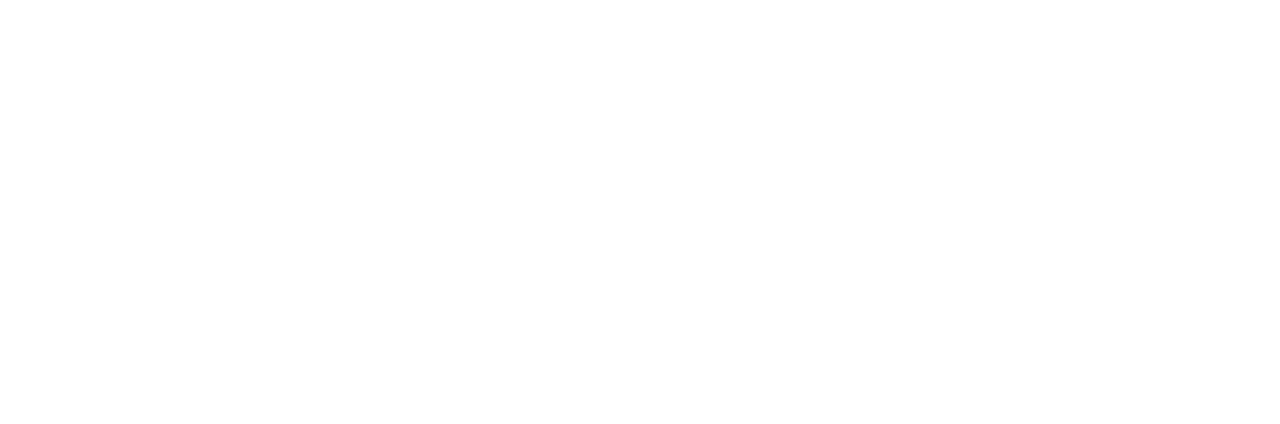
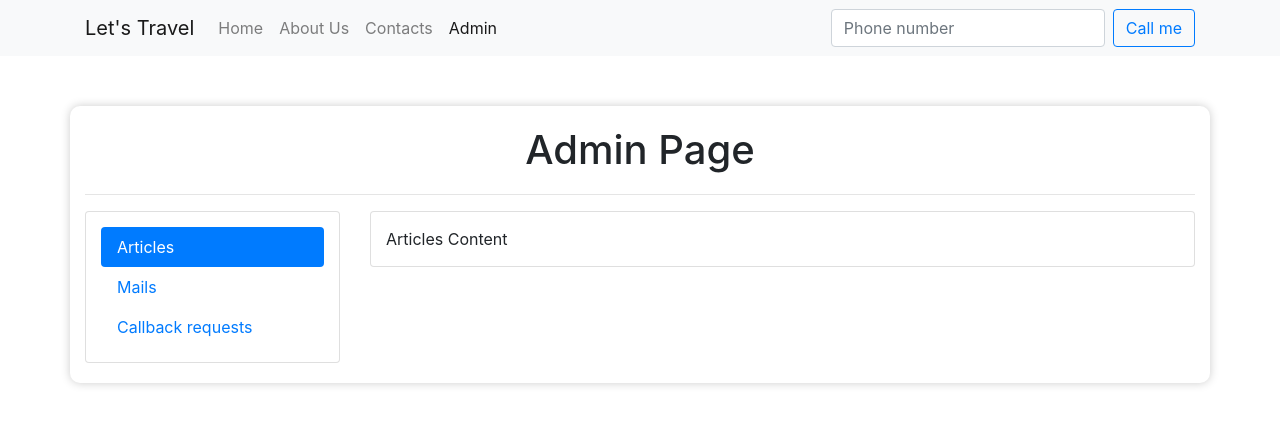
Before and after one commit to halculvin/travel, a website: page public/admin/index.html in a window 1280 px wide. Drawn offline with nearby package versions, Linux system fonts and the light colour scheme.

Commit message:
setup admin page

```diff
--- a/public/admin/index.html
+++ b/public/admin/index.html
@@ -5,8 +5,73 @@
     <meta http-equiv="X-UA-Compatible" content="IE=edge">
     <meta name="viewport" content="width=device-width, initial-scale=1.0">
     <title>Admin Page</title>
+    <link rel="stylesheet" href="/css/bootstrap.min.css">
+    <link rel="stylesheet" href="/css/style.css">
 </head>
 <body>
+    <header>
+		<nav class="navbar navbar-expand-lg navbar-light bg-light">
+		  <div class="container">
+		  	<button class="navbar-toggler" type="button" data-toggle="collapse" data-target="#navbarTogglerDemo03" aria-controls="navbarTogglerDemo03" aria-expanded="false" aria-label="Toggle navigation">
+		  	  <span class="navbar-toggler-icon"></span>
+		  	</button>
+		  	<a class="navbar-brand" href="/">Let's Travel</a>
 
+		  	<div class="collapse navbar-collapse" id="navbarTogglerDemo03">
+		  	  <ul class="navbar-nav mr-auto mt-2 mt-lg-0">
+		  	    <li class="nav-item">
+		  	      <a class="nav-link" href="/">Home <span class="sr-only">(current)</span></a>
+		  	    </li>
+		  	    <li class="nav-item">
+		  	      <a class="nav-link" href="#">About Us</a>
+		  	    </li>
+		  	    <li class="nav-item">
+		  	      <a class="nav-link" href="#">Contacts</a>
+		  	    </li>
+				<li class="nav-item active">
+		  	      <a class="nav-link" href="/admin">Admin</a>
+		  	    </li>
+		  	  </ul>
+		  	  <form class="form-inline my-2 my-lg-0">
+		  	    <input class="form-control mr-sm-2" type="search" placeholder="Phone number" aria-label="Search">
+		  	    <button class="btn btn-outline-primary my-2 my-sm-0" type="submit">Call me</button>
+		  	  </form>
+		  	</div>
+		  </div>
+		</nav>
+	</header>
+    <main>
+        <div class="container page-wrapper">
+            <h1>Admin Page</h1>
+            <hr>
+            <div class="row">
+                <div class="col-3">
+                    <div class="card">
+                        <div class="card-block">
+                            <div class="nav flex-column nav-pills" id="v-pills-tab" role="tablist" aria-orientation="vertical">
+                                <a class="nav-link active" id="v-pills-home-tab" data-toggle="pill" href="#v-pills-home" role="tab" aria-controls="v-pills-home" aria-selected="true">Articles</a>
+                                <a class="nav-link" id="v-pills-profile-tab" data-toggle="pill" href="#v-pills-profile" role="tab" aria-controls="v-pills-profile" aria-selected="false">Mails</a>
+                                <a class="nav-link" id="v-pills-messages-tab" data-toggle="pill" href="#v-pills-messages" role="tab" aria-controls="v-pills-messages" aria-selected="false">Callback requests</a>
+                              </div>
+                        </div>
+                    </div>
+                </div>
+                <div class="col-9">
+                    <div class="card">
+                        <div class="card-block">
+                            <div class="tab-content" id="v-pills-tabContent">
+                                <div class="tab-pane fade show active" id="v-pills-home" role="tabpanel" aria-labelledby="v-pills-home-tab">Articles Content</div>
+                                <div class="tab-pane fade" id="v-pills-profile" role="tabpanel" aria-labelledby="v-pills-profile-tab">Mails Content</div>
+                                <div class="tab-pane fade" id="v-pills-messages" role="tabpanel" aria-labelledby="v-pills-messages-tab">Callback request content</div>
+                              </div>
+                        </div>
+                    </div>
+                </div>
+            </div>
+        </div>
+    </main>
+    <script src="https://code.jquery.com/jquery-3.2.1.slim.min.js" integrity="sha384-KJ3o2DKtIkvYIK3UENzmM7KCkRr/rE9/Qpg6aAZGJwFDMVNA/GpGFF93hXpG5KkN" crossorigin="anonymous"></script>
+	<script src="https://cdnjs.cloudflare.com/ajax/libs/popper.js/1.12.9/umd/popper.min.js" integrity="sha384-ApNbgh9B+Y1QKtv3Rn7W3mgPxhU9K/ScQsAP7hUibX39j7fakFPskvXusvfa0b4Q" crossorigin="anonymous"></script>
+	<script src="/js/bootstrap.min.js"></script>
 </body>
 </html>
--- a/public/css/style.css
+++ b/public/css/style.css
@@ -8,3 +8,19 @@ footer {
 footer>.container, footer .row {
 	height: 100%;
 }
+
+.page-wrapper {
+	margin: 50px auto;
+	box-shadow: 0 0 10px #ccc;
+	border-radius: 10px;
+	padding: 20px 15px;
+}
+
+.page-wrapper h1 {
+	text-align: center;
+	margin-bottom: 20px;
+}
+
+.card-block {
+	padding: 15px;
+}
```
